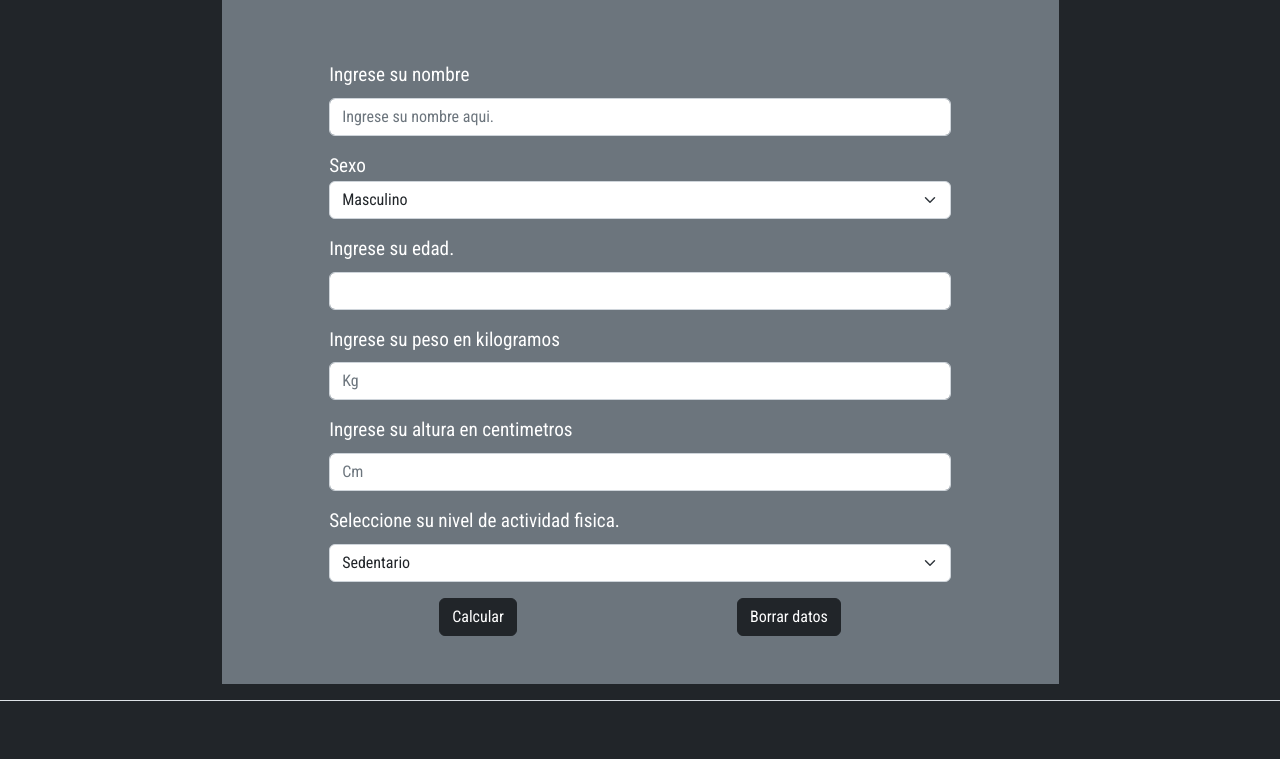
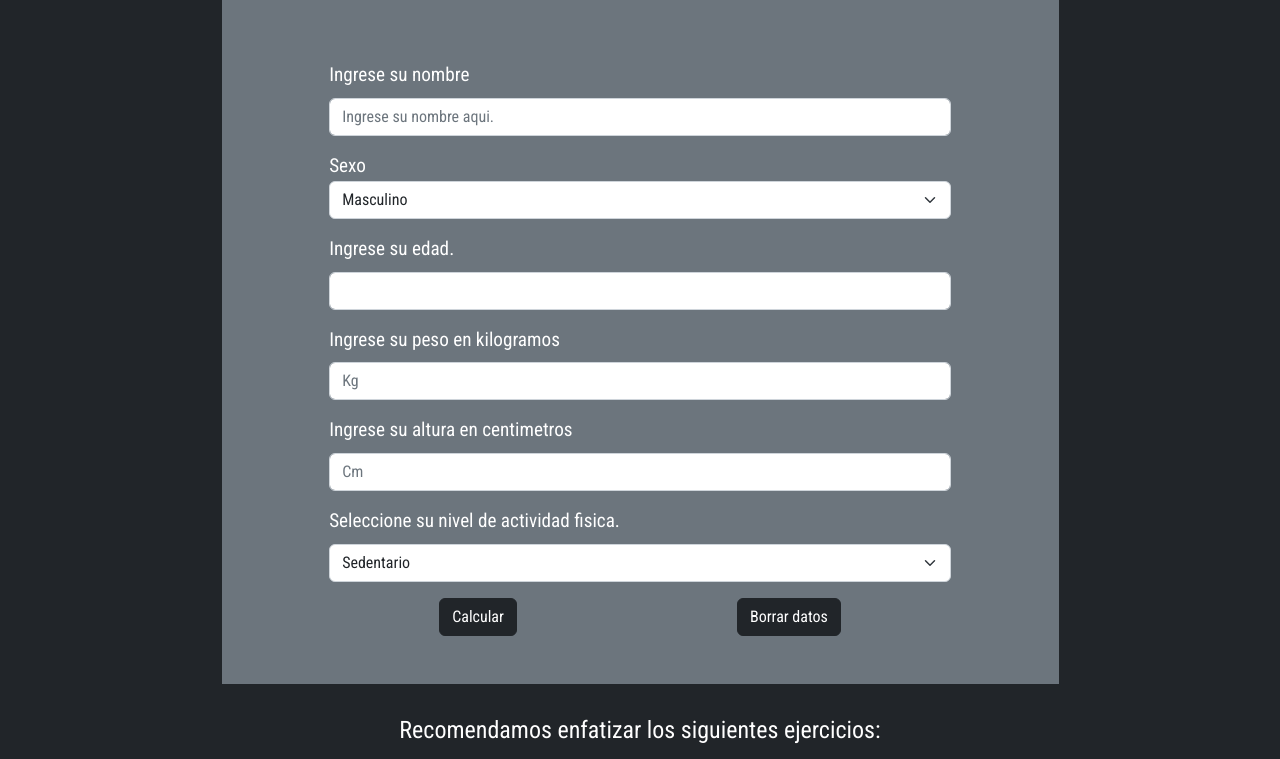
Before and after one commit to tpianavilla/PreEntrega3Pianavilla, a website: page calculadora.html in a window 1280 px wide. Shown: the part 159-918 px from the top of the page. Drawn offline with nearby package versions, Linux system fonts and the light colour scheme.

Commit message:
fetch ejercicios

```diff
--- a/calculadora.html
+++ b/calculadora.html
@@ -133,10 +133,11 @@
       </div>
     </div>
   </div>
+  <div id="ejerciciosRecomendados" class="text-center fs-5 pt-3 mb-2"></div>
 </section>
  <!--FOOTER-->
   <footer
-      class="w-100 d-flex align-items justify-content-around bg-dark border-top pt-5"
+      class="w-100 d-flex justify-content-around bg-dark border-top pt-5"
     >
       <p class="my-4">
         Icons made by Freepik from
--- /dev/null
+++ b/exercises.json
@@ -0,0 +1,27 @@
+[
+    {
+        "id":1,
+        "nombre":"Press Banca",
+        "musculo": "Pecho - Hombro - Triceps"
+    },
+    {
+        "id":2,
+        "nombre":"Peso Muerto",
+        "musculo": "Gluteos - Femoral - Erectores espinales"
+    },
+    {
+        "id":3,
+        "nombre":"Sentadilla",
+        "musculo": "Gluteos - Cuadriceps"
+    },
+    {
+        "id":4,
+        "nombre":"Press Militar",
+        "musculo": "Trapecio - Hombro - Triceps"
+    },
+    {
+        "id":5,
+        "nombre":"Dominadas",
+        "musculo": "Espalda - Biceps"
+    }
+]
--- a/script.js
+++ b/script.js
@@ -1,23 +1,20 @@
-const form = document.getElementById('form');
+const form = document.getElementById("form");
 
-form.addEventListener('submit', handleSubmit);
-
+form.addEventListener("submit", handleSubmit);
 
 function handleSubmit(event) {
   event.preventDefault();
 
-
-  let gender = getInputNumberValue('gender');
-  let age = getInputNumberValue('age');
-  let weight = getInputNumberValue('weight');
-  let height = getInputNumberValue('height');
-  let activityLevel = getInputNumberValue('activity_level');
-
+  let gender = getInputNumberValue("gender");
+  let age = getInputNumberValue("age");
+  let weight = getInputNumberValue("weight");
+  let height = getInputNumberValue("height");
+  let activityLevel = getInputNumberValue("activity_level");
 
   const tmb = Math.round(
-    gender === 'female'
-      ? (655 + (9.6 * weight) + (1.8 * height) - (4.7 * age))
-      : (66 + (13.7 * weight) + (5 * height) - (6.8 * age))
+    gender === "female"
+      ? 655 + 9.6 * weight + 1.8 * height - 4.7 * age
+      : 66 + 13.7 * weight + 5 * height - 6.8 * age
   );
   const maintenance = Math.round(tmb * Number(activityLevel));
   const loseWeight = maintenance - 300;
@@ -45,36 +42,62 @@ function handleSubmit(event) {
   </div>
   `;
 
-  const result = document.getElementById('result');
+  const result = document.getElementById("result");
   result.innerHTML = layout;
   saveName();
   tips();
 }
 
-let recomendaciones = document.getElementById("recomendaciones")
+let recomendaciones = document.getElementById("recomendaciones");
 
-
-const weightLossMacros = { proteina: "2.5-3g por kg de peso corporal,", grasas: "minimo 1g por kg de peso corporal", hidratos: "una vez definida la proteina y la grasa, las kcal restantes pueden provenir de CARBOHIDRATOS."}
+const weightLossMacros = {
+  proteina: "2.5-3g por kg de peso corporal,",
+  grasas: "minimo 1g por kg de peso corporal",
+  hidratos:
+    "una vez definida la proteina y la grasa, las kcal restantes pueden provenir de CARBOHIDRATOS.",
+};
 localStorage.setItem("weightLossMacros", JSON.stringify(weightLossMacros));
 
-function saveName(){
-    localStorage.setItem('usuario', document.getElementById('nombre').value);
+function saveName() {
+  localStorage.setItem("usuario", document.getElementById("nombre").value);
 }
 
-function tips(){
-
-    var macros =  localStorage.getItem('weightLossMacros')
-    var user = localStorage.getItem('usuario')
-    macros = JSON.parse(macros)
-    return recomendaciones.innerHTML = user.toUpperCase() + ', nuestra recomendacion de macros es la siguiente: PROTEINA ' + macros.proteina + ' de GRASAS ' + macros.grasas + ' y ' + macros.hidratos
-  }
-
+function tips() {
+  var macros = localStorage.getItem("weightLossMacros");
+  var user = localStorage.getItem("usuario");
+  macros = JSON.parse(macros);
+  return (recomendaciones.innerHTML =
+    user.toUpperCase() +
+    ", nuestra recomendacion de macros es la siguiente: PROTEINA " +
+    macros.proteina +
+    " de GRASAS " +
+    macros.grasas +
+    " y " +
+    macros.hidratos);
+}
 
 function getSelectedValue(id) {
-  const select = document.getElementById(id)
+  const select = document.getElementById(id);
   return select.options[select.selectedIndex].value;
 }
 
 function getInputNumberValue(id) {
   return Number(document.getElementById(id).value);
 }
+
+let ejerciciosRecomendados = document.getElementById("ejerciciosRecomendados");
+
+const ejRecomendado = `<h4> Recomendamos enfatizar los siguientes ejercicios: </h4>`;
+
+fetch("./exercises.json")
+  .then((response) => response.json())
+  .then(
+    (ejercicio) =>
+      (ejerciciosRecomendados.innerHTML =
+        ejRecomendado +
+        JSON.stringify(ejercicio[0].nombre) + ", " +
+        JSON.stringify(ejercicio[1].nombre) + ", " +
+        JSON.stringify(ejercicio[2].nombre) + ", " +
+        JSON.stringify(ejercicio[3].nombre) + " y " +
+        JSON.stringify(ejercicio[4].nombre))
+  );
```
